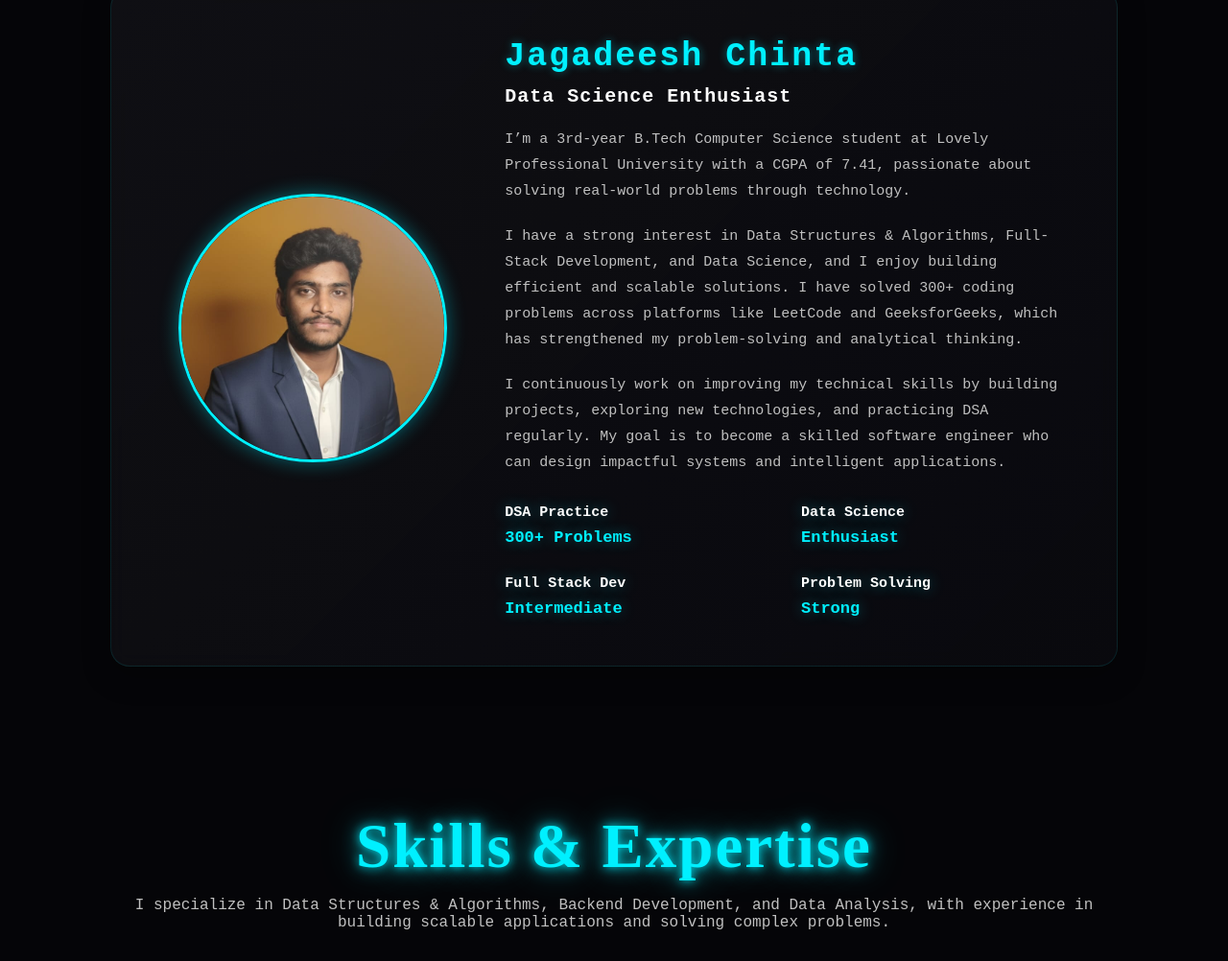
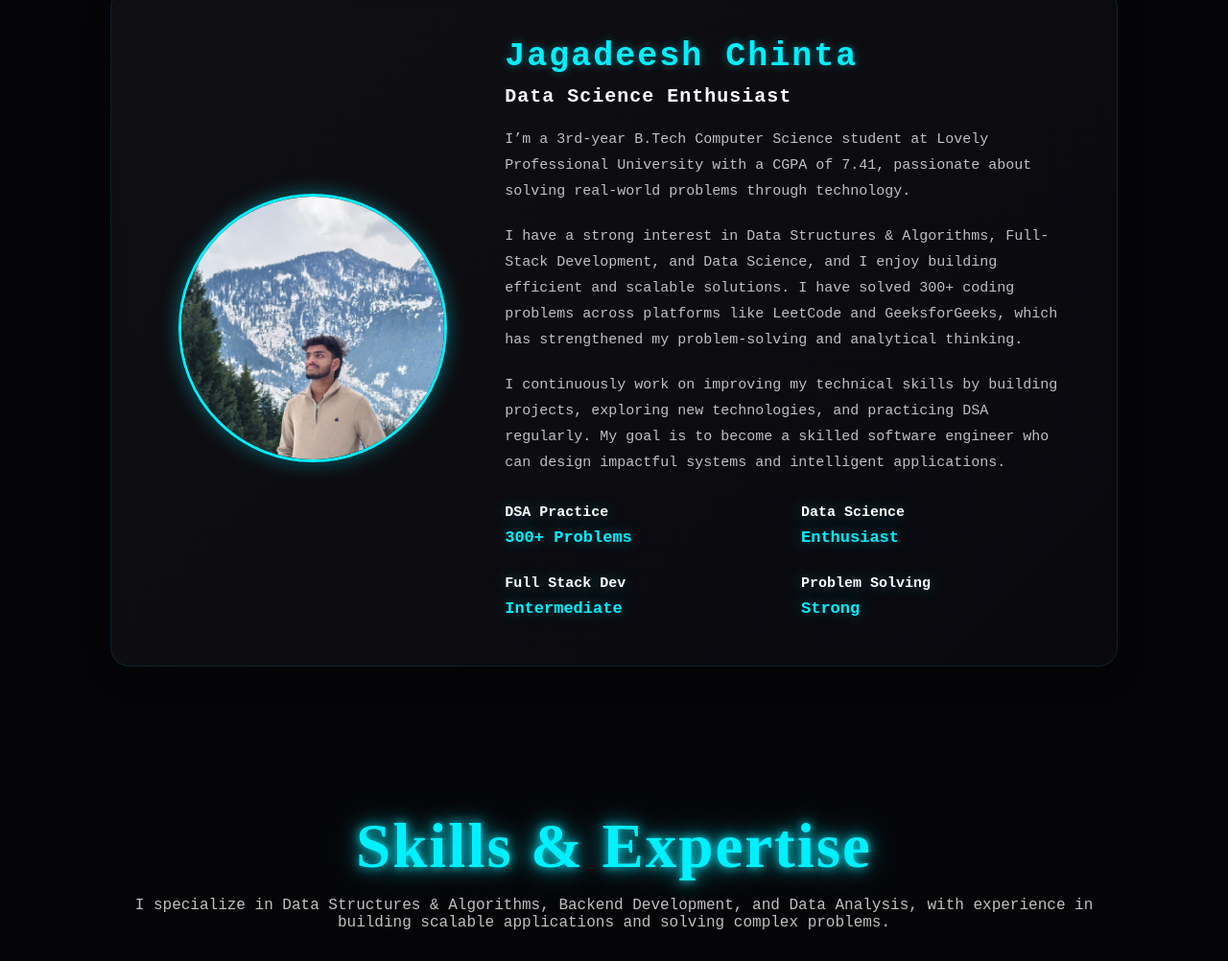
Before and after one commit to jagadeeshchinta/portfolio, a plain HTML site: page index.html in a window 1280 px wide. Shown: the part 1920-2922 px from the top of the page at 96% size. Drawn offline with nearby package versions, Linux system fonts and the light colour scheme.

Commit message:
Update index.html

```diff
--- a/index.html
+++ b/index.html
@@ -147,7 +147,7 @@
                 <div class="about-image-column">
                     <div class="about-image-container">
                         <!-- Use same hero profile image or fallback if not found -->
-                        <img src="profile_image.jpeg" alt="Jagadeesh Chinta Profile" onerror="this.src=''; this.alt='Photo Space'; this.style.display='none';">
+                        <img src="manali_photo.jpeg" alt="Jagadeesh Chinta Profile" onerror="this.src=''; this.alt='Photo Space'; this.style.display='none';">
                         <i class='bx bx-camera fallback-icon' style="font-size: 5rem; color: var(--main-color); opacity: 0.5;"></i>
                     </div>
                 </div>
```
